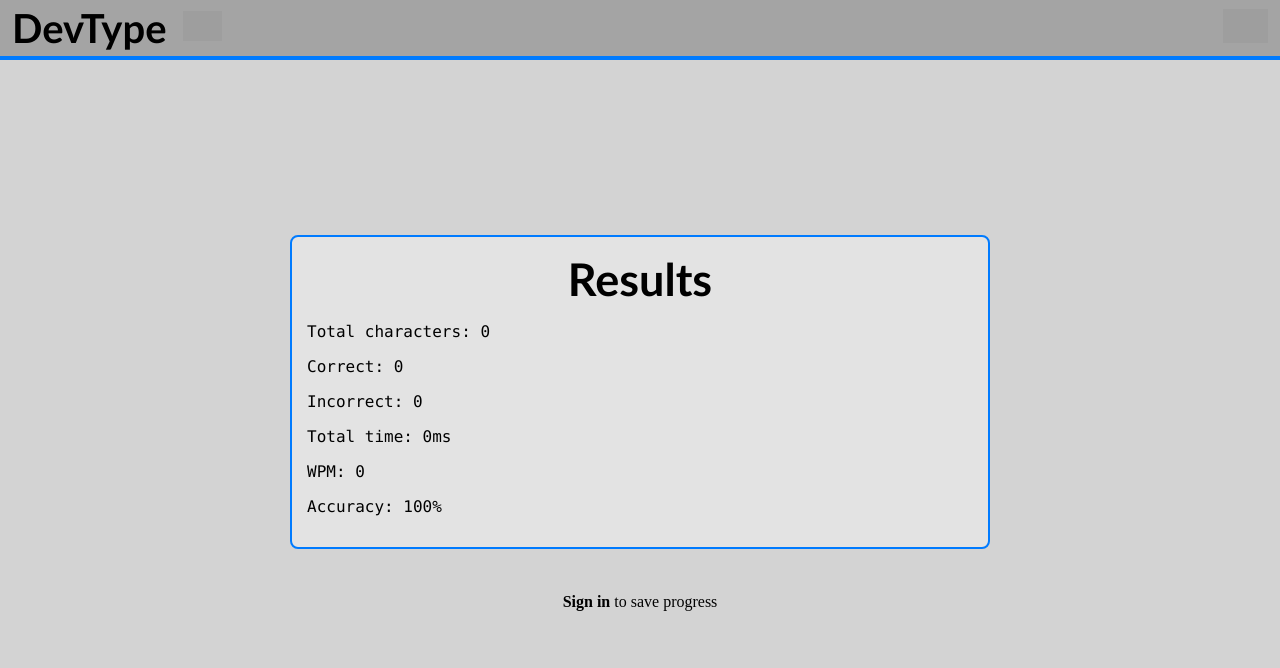
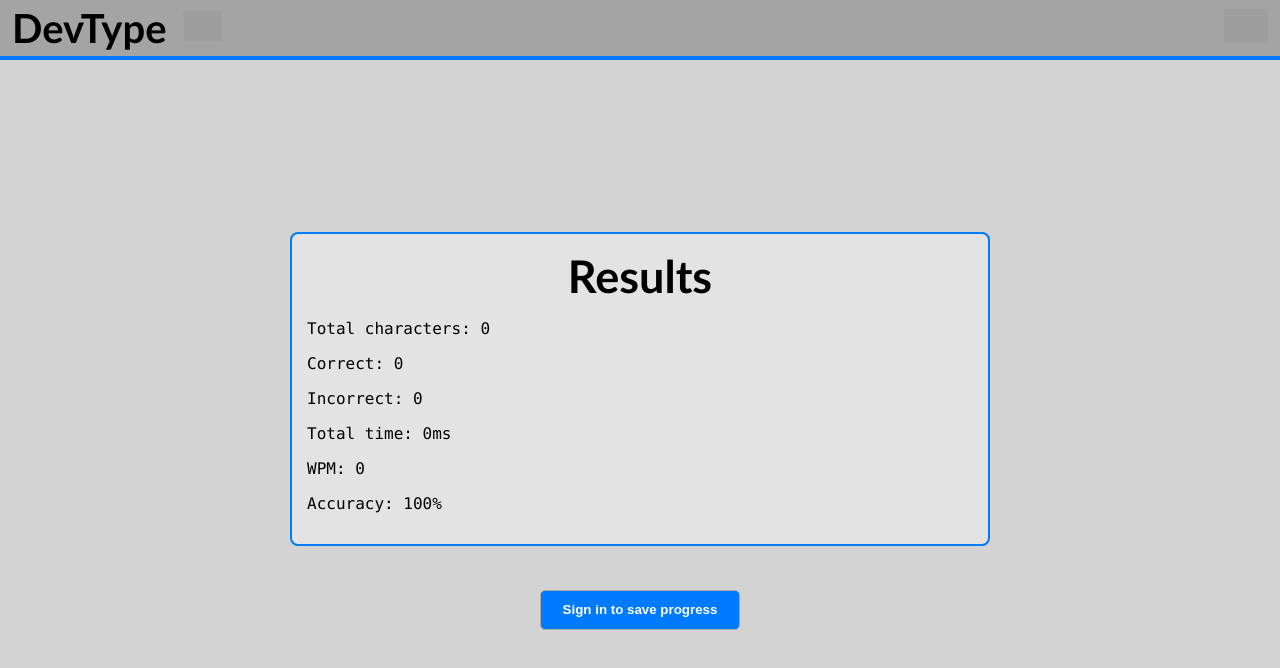
Before and after one commit to aidanO25/Speed-Type-Project, a React (Vite) app in the folder website-react/: page /results in a window 1280 px wide. Shown: the top 668 px of the page. Built offline with nearby package versions, Linux system fonts and the light colour scheme; grey boxes are pictures that could not be loaded.

Commit message:
Just added some styling to the save progress button along with turning it into a button and not a link

```diff
--- a/website-react/src/App.css
+++ b/website-react/src/App.css
@@ -144,6 +144,26 @@ h1 {
 
 
 
+.save-progress-button {
+  color: white;
+  text-decoration: none;
+  font-weight: bold;
+  background-color: #007bff;
+  border: 1px solid #aaa;
+  cursor: pointer;
+  border-radius: 5px;
+  height: 40px;
+  width: 200px;
+}
+
+.save-progress-button:hover {
+  background-color: #0168d6;
+}
+
+
+
+
+
 
 
 /* THIS SECTION PERTAINS TO STYLING FOR CHARACTERS DURING TYPING TEST */
--- a/website-react/src/pages/results.jsx
+++ b/website-react/src/pages/results.jsx
@@ -1,5 +1,5 @@
 // src/pages/results.jsx
-import { useLocation, Link } from "react-router-dom";
+import { useLocation, useNavigate } from "react-router-dom";
 
 
 export default function Results() {
@@ -14,6 +14,8 @@ export default function Results() {
 
   // CHECK IF THE USER IS LOGGED IN AND SHOW/HIDE THE "SIGN IN TO SAVE" LINK
   const token = localStorage.getItem("access_token");
+
+  const navigate = useNavigate();
 
 
 
@@ -33,19 +35,16 @@ export default function Results() {
 
       {/* SHOW / HIDE THE "SIGN IN TO SAVE PROGRESS" LINK */}
       {!token && (
-        <p style={{ marginTop: "20px", fontSize: "16px" }}>
-        <Link
+        <div style={{ marginTop: "20px", fontSize: "16px" }}>
+        <button
+          className="save-progress-button"
+          onClick={() => navigate("/signIn")}
           to="/signIn"
-          style={{
-            color: "inherit",
-            textDecoration: "none",
-            fontWeight: "bold"
-          }}>
+        >
 
-          Sign in {" "}
-        </Link>
-        to save progress
-      </p>
+          Sign in to save progress
+        </button>
+      </div>
       )}
 
 
```
